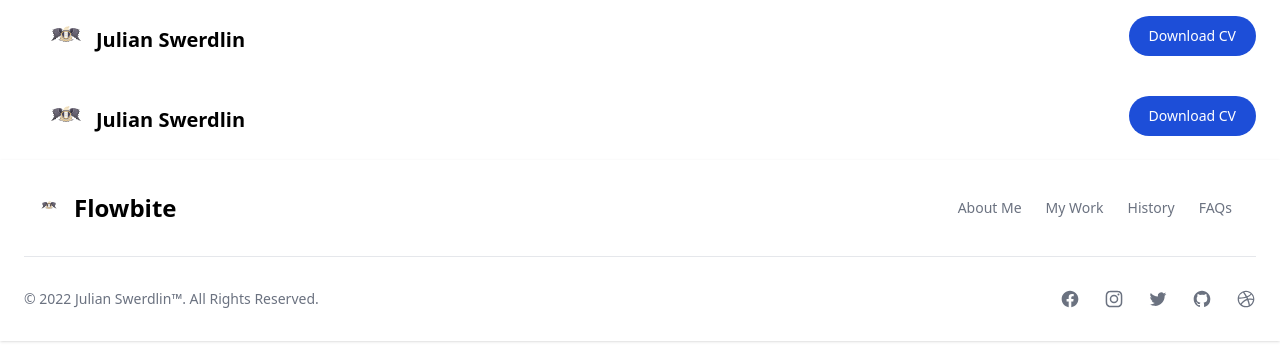
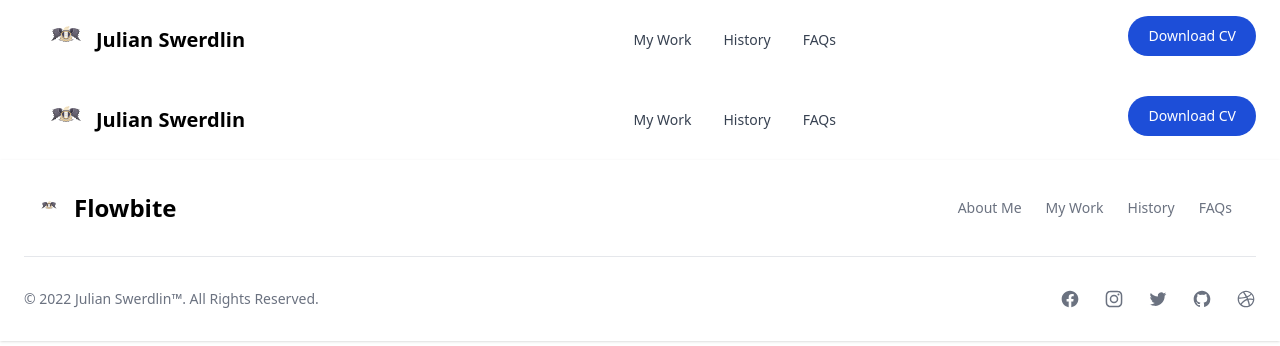
Before and after one commit to juliswer/portfolio2022, a Next.js app: page /components/Navbar in a window 1280 px wide. Shown: the top 346 px of the page. Built offline with nearby package versions, Linux system fonts and the light colour scheme.

Commit message:
index changes

```diff
--- a/src/pages/components/Footer.jsx
+++ b/src/pages/components/Footer.jsx
@@ -22,7 +22,7 @@ const Footer = () => {
           <ul className="flex flex-wrap items-center mb-6 text-sm text-gray-500 sm:mb-0 dark:text-gray-400">
             <li>
               <Link to="aboutme" smooth={true}>
-                <a href="#" className="mr-4 hover:underline md:mr-6 ">
+                <a href="#" className="mr-4 hover:underline md:mr-6">
                   About Me
                 </a>
               </Link>
--- a/src/pages/components/Navbar.jsx
+++ b/src/pages/components/Navbar.jsx
@@ -1,7 +1,8 @@
 import React from "react";
 import logo from "../../assets/logo.png";
 import Image from "next/image";
-import Link from 'next/link'
+import Link from "next/link";
+import { Link as LinkScroll, animateScroll as scroll } from "react-scroll";
 
 const Navbar = () => {
   return (
@@ -10,19 +11,62 @@ const Navbar = () => {
         <div className="container flex flex-wrap justify-between items-center mx-auto">
           <a className="flex items-center hover:cursor-pointer">
             <Link href="/">
-            <div className="flex align-items-center">
-              <Image
-                src={logo}
-                alt="Julian Logo"
-                width={100}
-                height={60}
-              />
-              <span className="self-center text-xl font-semibold whitespace-nowrap dark:text-white" style={{marginLeft: '-20px'}}>
-                Julian Swerdlin
-              </span>
-            </div>
+              <div className="flex align-items-center">
+                <Image src={logo} alt="Julian Logo" width={100} height={60} />
+                <span
+                  className="self-center text-xl font-semibold whitespace-nowrap dark:text-white"
+                  style={{ marginLeft: "-20px" }}
+                >
+                  Julian Swerdlin
+                </span>
+              </div>
             </Link>
           </a>
+          <div className="hidden w-full md:block md:w-auto" id="mobile-menu">
+            <ul className="flex flex-col mt-4 md:flex-row md:space-x-8 md:mt-0 md:text-sm md:font-medium">
+              <li>
+                <LinkScroll to="aboutme" smooth={true}>
+                  <a
+                    href="#"
+                    className="block py-2 pr-4 pl-3 text-white bg-blue-700 rounded md:bg-transparent md:p-0 dark:text-white"
+                    aria-current="page"
+                  >
+                    About Me
+                  </a>
+                </LinkScroll>
+              </li>
+              <li>
+                <LinkScroll to="mywork" smooth={true}>
+                  <a
+                    href="#"
+                    className="block py-2 pr-4 pl-3 text-gray-700 border-b border-gray-100 hover:bg-gray-50 md:hover:bg-transparent md:border-0 md:hover:text-blue-700 md:p-0 dark:text-gray-400 md:dark:hover:text-white dark:hover:bg-gray-700 dark:hover:text-white md:dark:hover:bg-transparent dark:border-gray-700"
+                  >
+                    My Work
+                  </a>
+                </LinkScroll>
+              </li>
+              <li>
+                <LinkScroll to="history" smooth={true}>
+                  <a
+                    href="#"
+                    className="block py-2 pr-4 pl-3 text-gray-700 border-b border-gray-100 hover:bg-gray-50 md:hover:bg-transparent md:border-0 md:hover:text-blue-700 md:p-0 dark:text-gray-400 md:dark:hover:text-white dark:hover:bg-gray-700 dark:hover:text-white md:dark:hover:bg-transparent dark:border-gray-700"
+                  >
+                    History
+                  </a>
+                </LinkScroll>
+              </li>
+              <li>
+                <LinkScroll to="faqs" smooth={true}>
+                  <a
+                    href="#"
+                    className="block py-2 pr-4 pl-3 text-gray-700 border-b border-gray-100 hover:bg-gray-50 md:hover:bg-transparent md:border-0 md:hover:text-blue-700 md:p-0 dark:text-gray-400 md:dark:hover:text-white dark:hover:bg-gray-700 dark:hover:text-white md:dark:hover:bg-transparent dark:border-gray-700"
+                  >
+                    FAQs
+                  </a>
+                </LinkScroll>
+              </li>
+            </ul>
+          </div>
           <button
             type="button"
             className="text-white bg-blue-700 hover:bg-blue-800 focus:ring-4 focus:ring-blue-300 font-medium rounded-full text-sm px-5 py-2.5 text-center mr-2 mb-2 dark:bg-blue-600 dark:hover:bg-blue-700 dark:focus:ring-blue-800"
```
